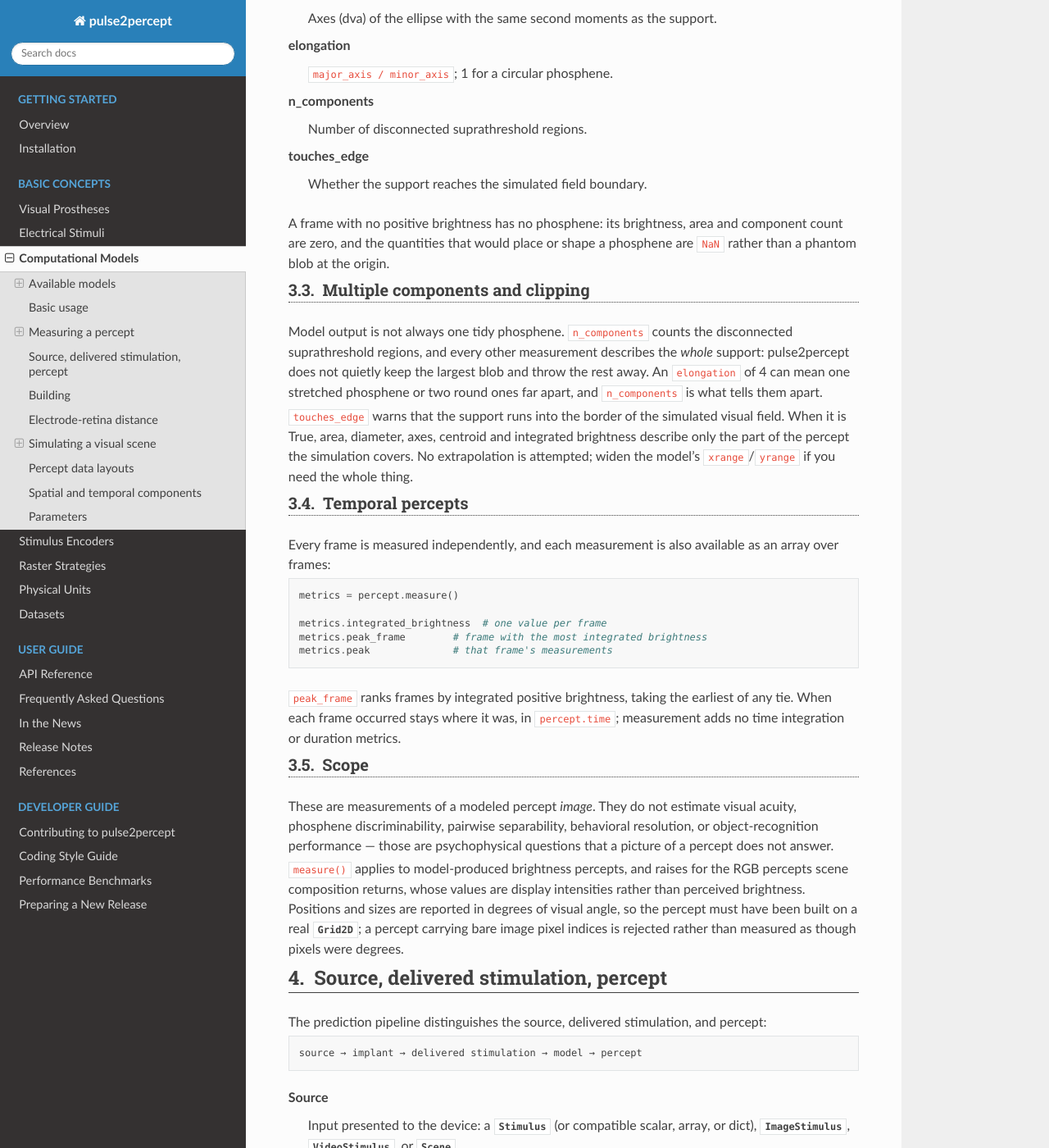
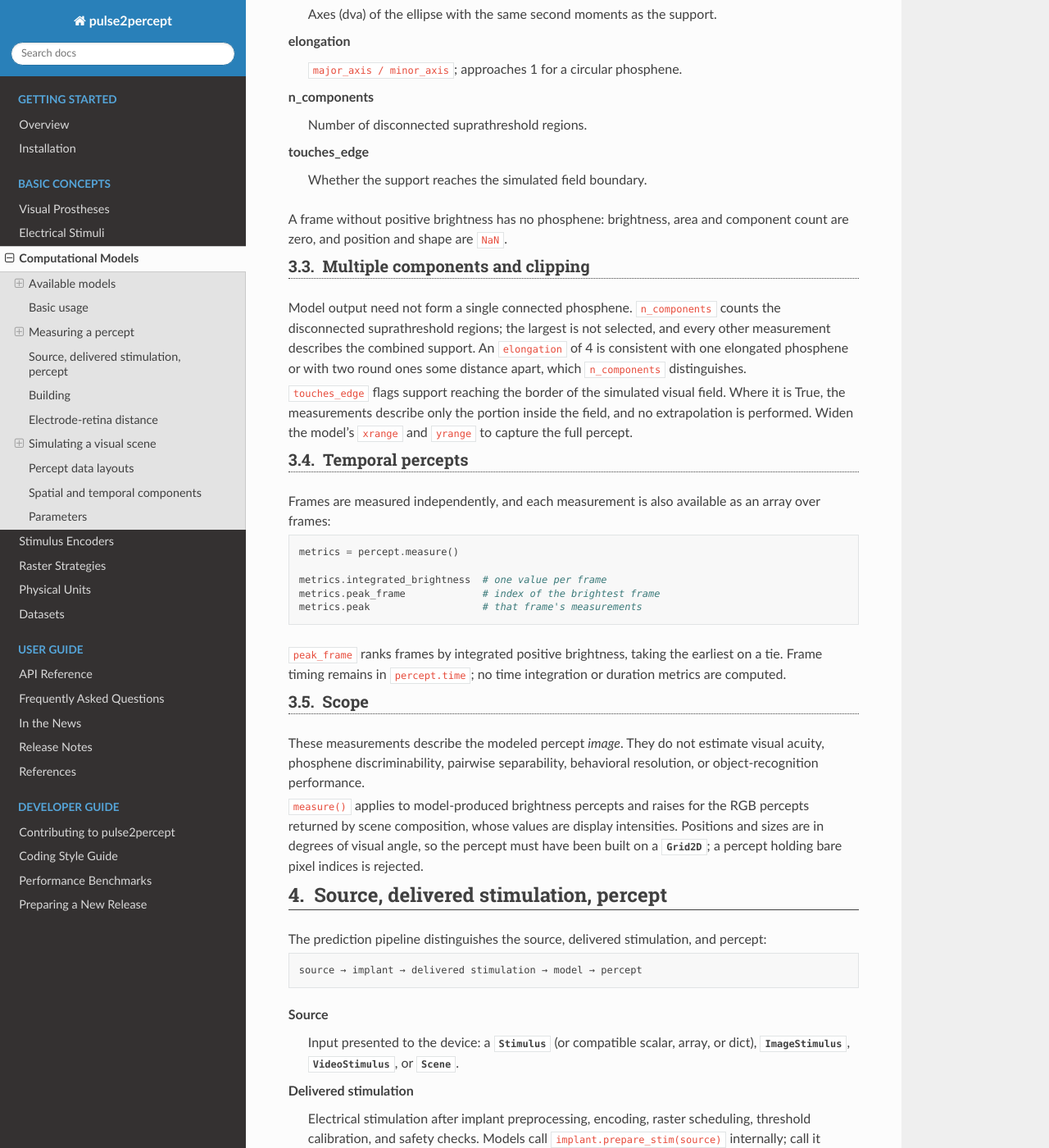
Before and after one commit to pulse2percept/pulse2percept, a Sphinx documentation site: the page built from doc/topics/models.rst, in a window 1280 px wide and 1400 px high, scrolled down 3153 px. Shown: the whole window at 82% size. Built offline with Sphinx 7.4.7 and the Read the Docs theme 3.1.0, drawn with Linux system fonts in a browser that asks for light colours; pages that are not in the unit, such as notebooks, are missing from menus; some of the changed text lies outside the part shown.

Commit message:
Improve docs

```diff
--- a/doc/topics/models.rst
+++ b/doc/topics/models.rst
@@ -150,69 +150,65 @@
 
 .. versionadded:: 0.11.0
 
-Prediction stops at the percept. Measuring one is optional post-processing,
-not part of the model::
+Prediction stops at the percept. Measurement is optional post-processing,
+performed on call and not part of the model::
 
     stimulus → model → Percept → optional measurement
 
-:py:meth:`~pulse2percept.percepts.Percept.measure` summarizes how bright a
-modeled percept is and what shape it has. Nothing is measured until you ask,
-and nothing is cached afterwards:
+:py:meth:`~pulse2percept.percepts.Percept.measure` reports the brightness and
+geometry of the phosphenes in each frame:
 
 .. code-block:: python
 
     percept = model.predict_percept({'A8': 30})
     metrics = percept.measure()
 
-    metrics.peak.diameter          # dva
-    metrics.peak.centroid          # (x, y) in dva
+    metrics.peak.diameter               # dva
+    metrics.peak.centroid               # (x, y) in dva
     metrics.peak.integrated_brightness  # brightness units x dva^2
 
 Support
 ~~~~~~~
 
-Geometry is measured on the pixels at or above 50% of a frame's own positive
-peak brightness. The threshold is *relative* and re-evaluated per frame, so
-doubling a percept's brightness leaves its measured shape where it was. Lower
-it to measure a wider skirt:
+Each frame is clipped at zero, so negative model output does not contribute.
+Geometry is then measured on the *support*: the pixels at or above 50% of that
+frame's own positive maximum. The threshold is relative and re-evaluated per
+frame, so scaling a percept's brightness does not change its measured shape.
+Lower it to include more of the falloff:
 
 .. code-block:: python
 
     metrics = percept.measure(threshold=0.25)
 
-Negative model output never counts as brightness; each frame is clipped at
-zero first.
-
 What is measured
 ~~~~~~~~~~~~~~~~
 
-Brightness comes in two flavors. ``max_brightness`` is the brightest positive
-pixel, in the model's own arbitrary units. ``integrated_brightness`` sums
-positive brightness over the visual field --- a pixel sum scaled by the area
-of a pixel, in brightness units x dva^2 --- so it approximates a spatial
-integral instead of tracking how finely you sampled the field. Neither is on a
-psychophysical absolute scale.
+``max_brightness`` is the largest positive pixel value, in the model's
+arbitrary units. ``integrated_brightness`` is the pixel sum scaled by pixel
+area (brightness units x dva^2), which approximates a spatial integral and is
+therefore insensitive to sampling resolution. Neither is on a psychophysical
+absolute scale.
 
-The remaining measurements describe the suprathreshold support as a set of
-pixels. Brightness enters only through where the threshold falls, not as a
-weight, so the geometry stays internally consistent: a circular phosphene has
-``major_axis == minor_axis == diameter``.
+The remaining measurements describe the support as a binary set of pixels;
+brightness enters only through where the threshold falls. For a sufficiently
+sampled circular phosphene, ``major_axis``, ``minor_axis`` and ``diameter``
+approximately agree.
 
 **area**
     Area of the support (dva^2).
 
 **diameter**
-    Diameter (dva) of the circle with the same area. At ``threshold=0.5``
-    this approximates the FWHM of a sufficiently sampled circular Gaussian.
+    Diameter (dva) of the circle of equal area. At ``threshold=0.5`` this
+    approximates the FWHM of a sufficiently sampled circular Gaussian.
 
 **centroid**
-    Center ``(x, y)`` of the support, in dva: the mean position of its pixels.
+    Mean position ``(x, y)`` of the support pixels, in dva.
 
 **major_axis**, **minor_axis**
     Axes (dva) of the ellipse with the same second moments as the support.
 
 **elongation**
-    ``major_axis / minor_axis``; 1 for a circular phosphene.
+    ``major_axis / minor_axis``; approaches 1 for a circular phosphene.
 
 **n_components**
     Number of disconnected suprathreshold regions.
@@ -220,57 +216,54 @@
 **touches_edge**
     Whether the support reaches the simulated field boundary.
 
-A frame with no positive brightness has no phosphene: its brightness, area and
-component count are zero, and the quantities that would place or shape a
-phosphene are ``NaN`` rather than a phantom blob at the origin.
+A frame without positive brightness has no phosphene: brightness, area and
+component count are zero, and position and shape are ``NaN``.
 
 Multiple components and clipping
 ~~~~~~~~~~~~~~~~~~~~~~~~~~~~~~~~
 
-Model output is not always one tidy phosphene. ``n_components`` counts the
-disconnected suprathreshold regions, and every other measurement describes the
-*whole* support: pulse2percept does not quietly keep the largest blob and
-throw the rest away. An ``elongation`` of 4 can mean one stretched phosphene
-or two round ones far apart, and ``n_components`` is what tells them apart.
+Model output need not form a single connected phosphene. ``n_components``
+counts the disconnected suprathreshold regions; the largest is not selected,
+and every other measurement describes the combined support. An ``elongation``
+of 4 is consistent with one elongated phosphene or with two round ones some
+distance apart, which ``n_components`` distinguishes.
 
-``touches_edge`` warns that the support runs into the border of the simulated
-visual field. When it is True, area, diameter, axes, centroid and integrated
-brightness describe only the part of the percept the simulation covers. No
-extrapolation is attempted; widen the model's ``xrange``/``yrange`` if you
-need the whole thing.
+``touches_edge`` flags support reaching the border of the simulated visual
+field. Where it is True, the measurements describe only the portion inside the
+field, and no extrapolation is performed. Widen the model's ``xrange`` and
+``yrange`` to capture the full percept.
 
 Temporal percepts
 ~~~~~~~~~~~~~~~~~
 
-Every frame is measured independently, and each measurement is also available
-as an array over frames:
+Frames are measured independently, and each measurement is also available as
+an array over frames:
 
 .. code-block:: python
 
     metrics = percept.measure()
 
     metrics.integrated_brightness  # one value per frame
-    metrics.peak_frame        # frame with the most integrated brightness
-    metrics.peak              # that frame's measurements
+    metrics.peak_frame             # index of the brightest frame
+    metrics.peak                   # that frame's measurements
 
 ``peak_frame`` ranks frames by integrated positive brightness, taking the
-earliest of any tie. When each frame occurred stays where it was, in
-``percept.time``; measurement adds no time integration or duration metrics.
+earliest on a tie. Frame timing remains in ``percept.time``; no time
+integration or duration metrics are computed.
 
 Scope
 ~~~~~
 
-These are measurements of a modeled percept *image*. They do not estimate
+These measurements describe the modeled percept *image*. They do not estimate
 visual acuity, phosphene discriminability, pairwise separability, behavioral
-resolution, or object-recognition performance --- those are psychophysical
-questions that a picture of a percept does not answer.
+resolution, or object-recognition performance.
 
-``measure()`` applies to model-produced brightness percepts, and raises for
-the RGB percepts scene composition returns, whose values are display
-intensities rather than perceived brightness. Positions and sizes are reported
-in degrees of visual angle, so the percept must have been built on a real
-:py:class:`~pulse2percept.topography.Grid2D`; a percept carrying bare image
-pixel indices is rejected rather than measured as though pixels were degrees.
+``measure()`` applies to model-produced brightness percepts and raises for the
+RGB percepts returned by scene composition, whose values are display
+intensities. Positions and sizes are in degrees of visual angle, so the percept
+must have been built on a
+:py:class:`~pulse2percept.topography.Grid2D`; a percept holding bare pixel
+indices is rejected.
 
 
 Source, delivered stimulation, percept
```
Also changed, not shown: 3 other files.
